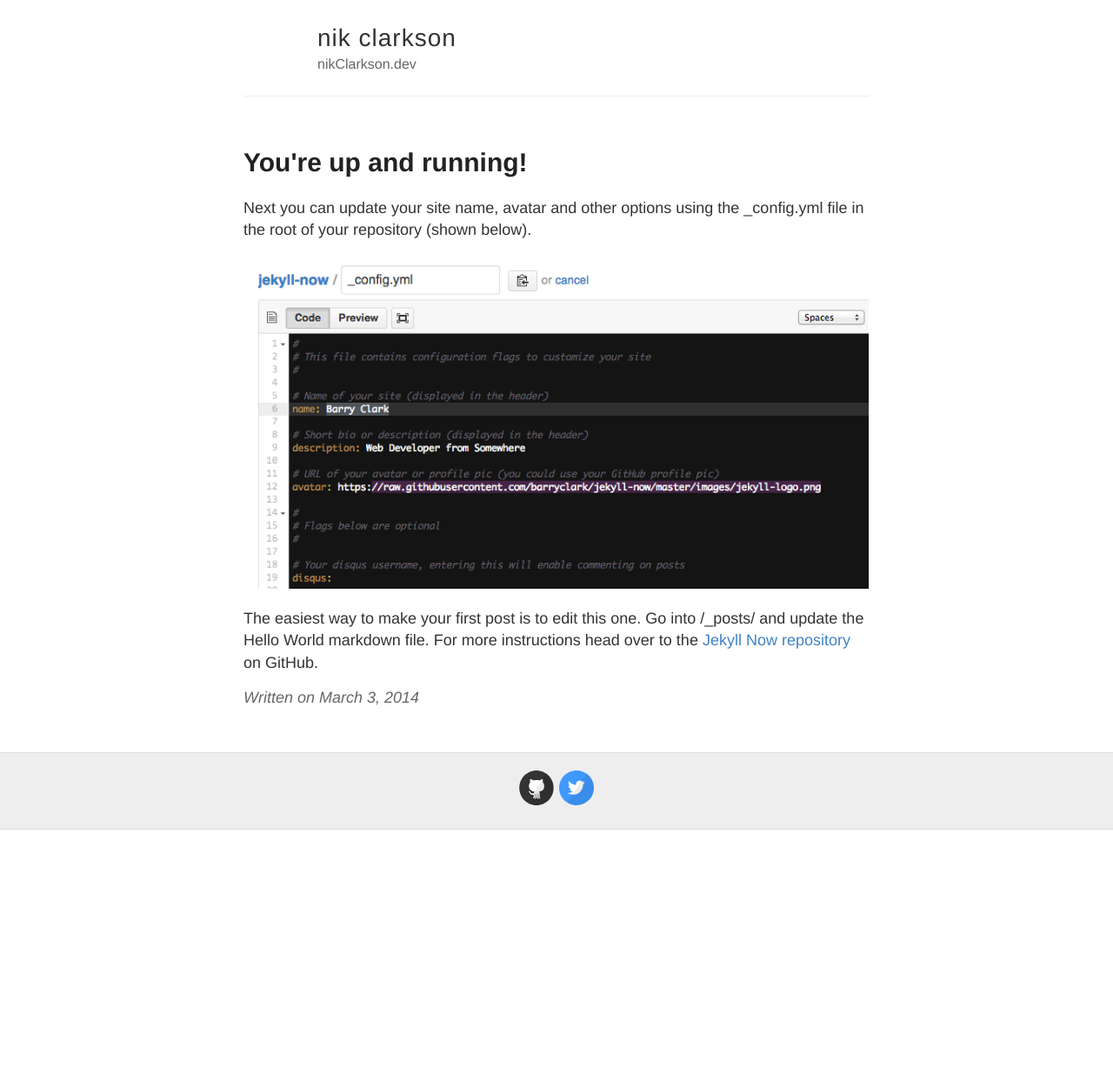
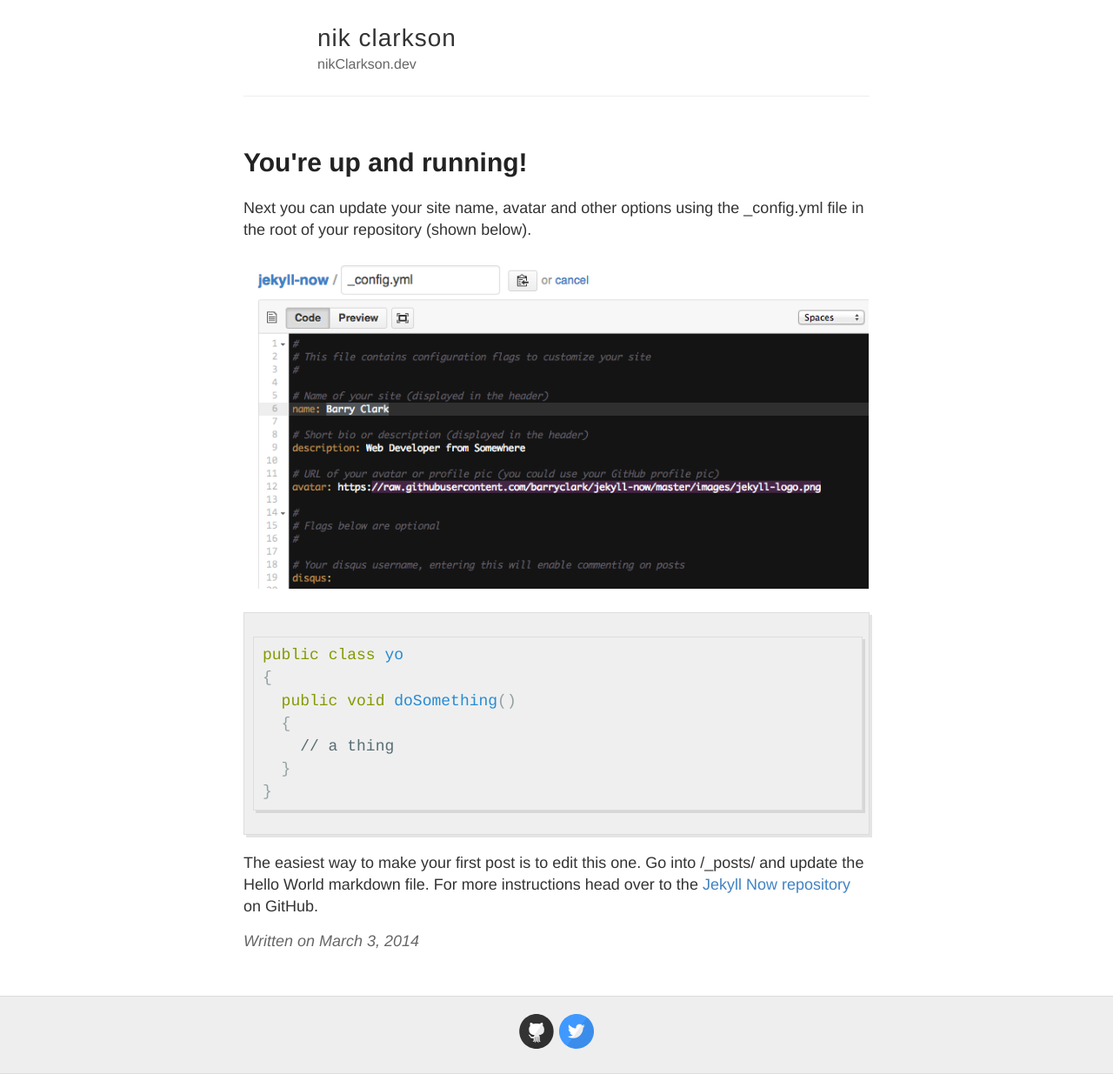
Before and after one commit to nikclarkson/nikclarkson.github.io, a Jekyll site: the page built from _posts/2014-3-3-Hello-World.md, in a window 1280 px wide. Shown: the whole page at 87% size. Built offline with Jekyll 4.4.1, drawn with Linux system fonts in a browser that asks for light colours; before the commit the page ends 954 px from its top, so only the background shows below that.

Commit message:
Update 2014-3-3-Hello-World.md

````diff
--- a/_posts/2014-3-3-Hello-World.md
+++ b/_posts/2014-3-3-Hello-World.md
@@ -7,7 +7,15 @@ Next you can update your site name, avatar and other options using the _config.y
 
 ![_config.yml]({{ site.baseurl }}/images/config.png)
 
-
+``` csharp
+public class yo
+{
+  public void doSomething()
+  {
+    // a thing
+  }
+}
+```
 
 
 The easiest way to make your first post is to edit this one. Go into /_posts/ and update the Hello World markdown file. For more instructions head over to the [Jekyll Now repository](https://github.com/barryclark/jekyll-now) on GitHub.
````
